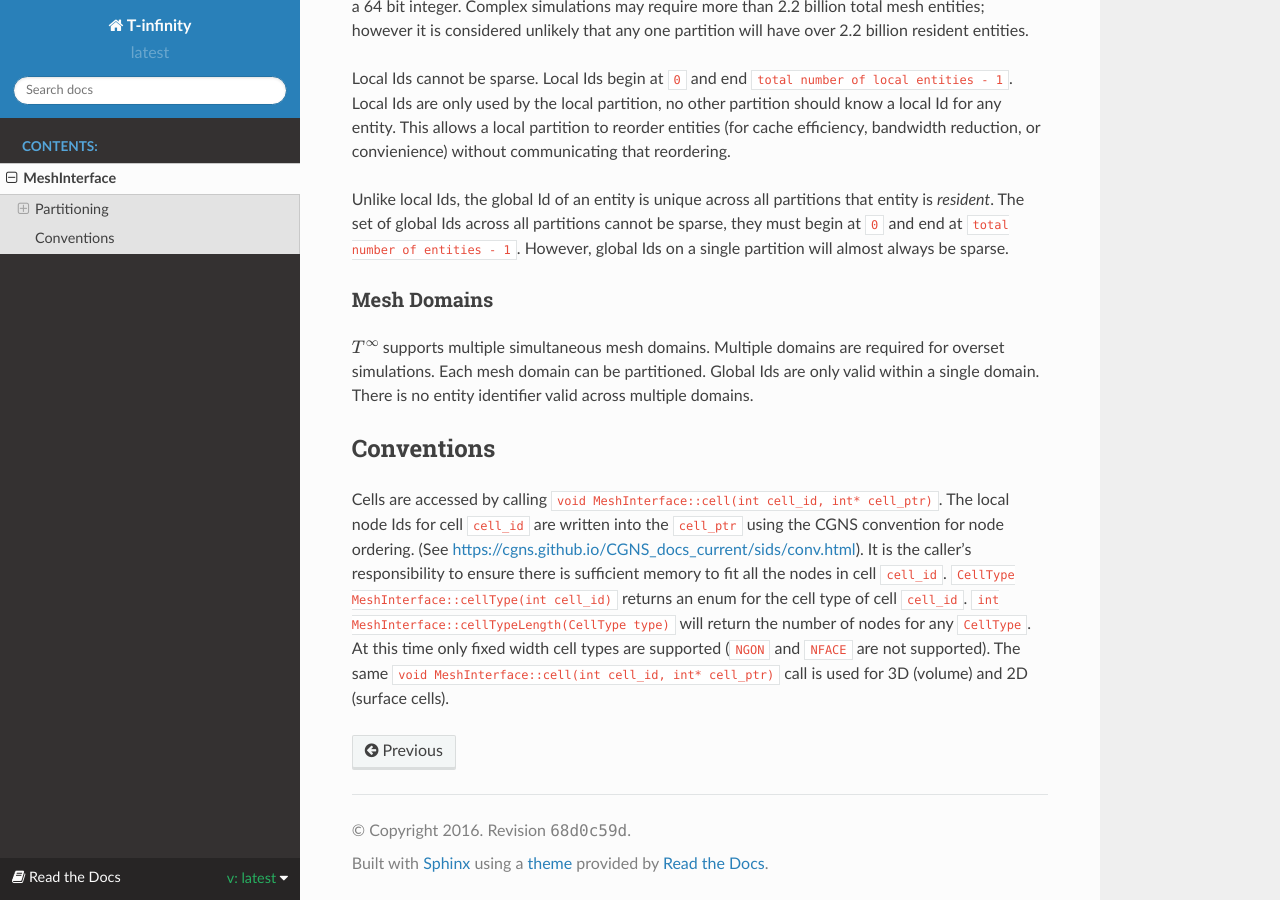
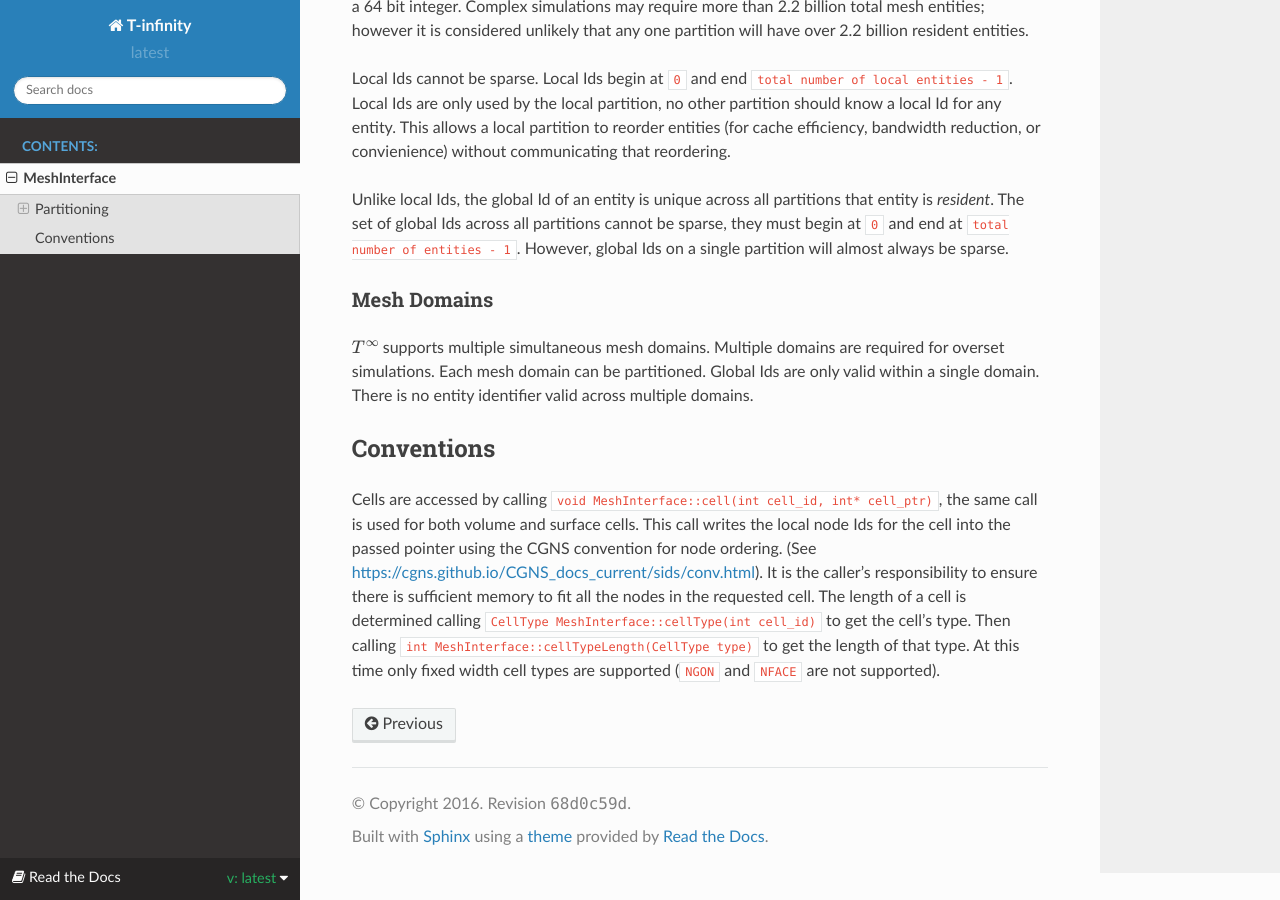
Before and after one commit to T-infinity/T-infinity-docs, a Sphinx documentation site: the page built from docs/mesh.rst, in a window 1280 px wide and 900 px high, scrolled down 561 px. Built offline with Sphinx 7.4.7 and the Read the Docs theme 2.0.0, drawn with Linux system fonts in a browser that asks for light colours; formulas are drawn with MathJax 3.

Commit message:
To cleanup cell discussion

```diff
--- a/docs/mesh.rst
+++ b/docs/mesh.rst
@@ -37,11 +37,10 @@ valid across multiple domains.
 
 Conventions
 -----------
-Cells are accessed by calling ``void MeshInterface::cell(int cell_id, int* cell_ptr)``.
-The local node Ids for cell ``cell_id`` are written into the ``cell_ptr`` using the CGNS convention for node ordering.
+Cells are accessed by calling ``void MeshInterface::cell(int cell_id, int* cell_ptr)``, the same call is used for both volume and surface cells.
+This call writes the local node Ids for the cell into the passed pointer using the CGNS convention for node ordering.
 (See https://cgns.github.io/CGNS_docs_current/sids/conv.html).
-It is the caller's responsibility to ensure there is sufficient memory to fit all the nodes in cell ``cell_id``.
-``CellType MeshInterface::cellType(int cell_id)`` returns an enum for the cell type of cell ``cell_id``.
-``int MeshInterface::cellTypeLength(CellType type)`` will return the number of nodes for any ``CellType``.
+It is the caller's responsibility to ensure there is sufficient memory to fit all the nodes in the requested cell.
+The length of a cell is determined calling ``CellType MeshInterface::cellType(int cell_id)`` to get the cell's type.
+Then calling ``int MeshInterface::cellTypeLength(CellType type)`` to get the length of that type.
 At this time only fixed width cell types are supported (``NGON`` and ``NFACE`` are not supported).
-The same ``void MeshInterface::cell(int cell_id, int* cell_ptr)`` call is used for 3D (volume) and 2D (surface cells).
```
